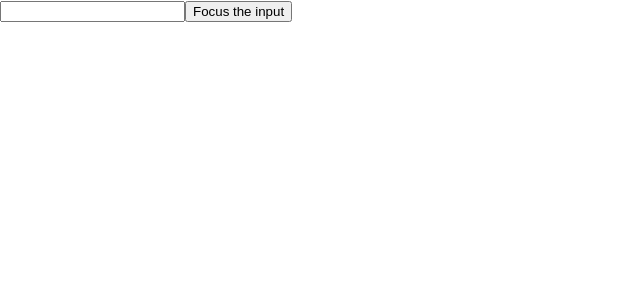
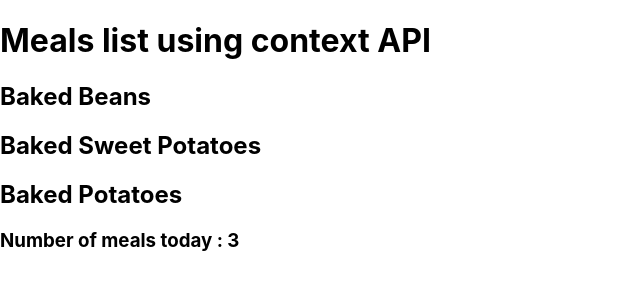
Before and after one commit to wekt2k04/comoponent-intitialization, a React (Create React App) app: page / in a window 1280 px wide. Shown: the top 300 px of the page, without its empty margins (0-640 px from the left). Built offline with nearby package versions, Linux system fonts and the light colour scheme.

Commit message:
Small Meal App : Managing state

```diff
--- a/src/App.js
+++ b/src/App.js
@@ -1,10 +1,16 @@
-import TextInputWithFocusButton from './TextInputWithFocusButton';
+import MealsProvider from './providers/MealsProvider';
+import MealsList from './components/MealsList';
+import Counter from './components/Counter';
 import './App.css';
-
 
 function App() {
   return (
-    <TextInputWithFocusButton />
+    <div>
+      <MealsProvider >
+      <MealsList />
+      <Counter />
+      </MealsProvider>
+    </div>
   );
 }
 
--- a/src/TextInputWithFocusButton.js
+++ /dev/null
@@ -1,15 +0,0 @@
-import { useRef } from "react";
-
-export default function TextInputWithFocusButton() {
-  const inputEl = useRef(null);
-  const onButtonClick = () => {
-    // `current` points to the mounted text input element
-    inputEl.current.focus();
-  };
-  return (
-    <>
-      <input ref={inputEl} type="text" />
-      <button onClick={onButtonClick}>Focus the input</button>
-    </>
-  );
-}
--- /dev/null
+++ b/src/components/Counter.js
@@ -0,0 +1,12 @@
+import { useMealsListContext } from "../providers/MealsProvider";
+
+const Counter = () => {
+  const { meals } = useMealsListContext();
+  return (
+    <div>
+      <h3>Number of meals today : {meals.length}</h3>
+    </div>
+  );
+}
+
+export default Counter;
--- /dev/null
+++ b/src/components/MealsList.js
@@ -0,0 +1,16 @@
+import { useMealsListContext } from "../providers/MealsProvider";
+
+const MealsList = () => {
+  const {meals} = useMealsListContext();
+
+  return (
+    <div>
+      <h1>Meals list using context API</h1>
+      {meals.map((meal, index) => (
+        <h2 key={index}>{meal}</h2>
+      ))}
+    </div>
+  );
+}
+
+export default MealsList;
--- /dev/null
+++ b/src/providers/MealsProvider.js
@@ -0,0 +1,19 @@
+import React from 'react';
+
+const MealsContext = React.createContext();
+
+const todaysMeals = ["Baked Beans", "Baked Sweet Potatoes", "Baked Potatoes"];
+
+const MealsProvider = ({children}) => {
+  const [meals, setMealsList] = React.useState(todaysMeals);
+
+  return (
+    <MealsContext.Provider value={{meals}} >
+      {children}
+    </MealsContext.Provider>
+  )
+}
+
+export const useMealsListContext = () => React.useContext(MealsContext);
+
+export default MealsProvider;
```
